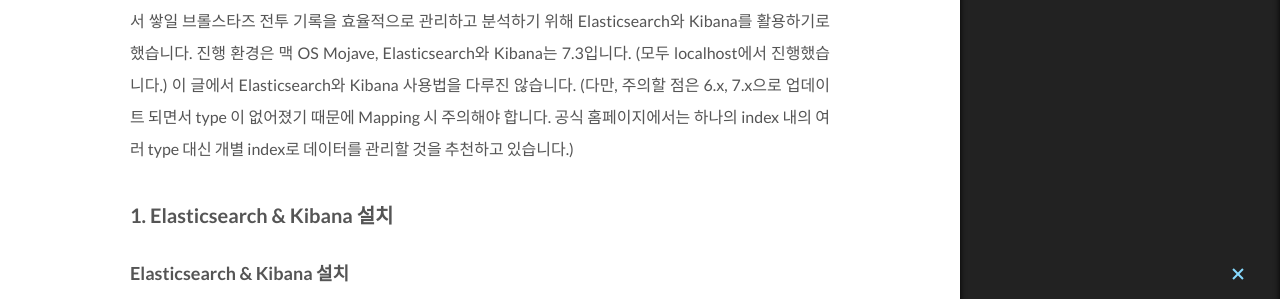
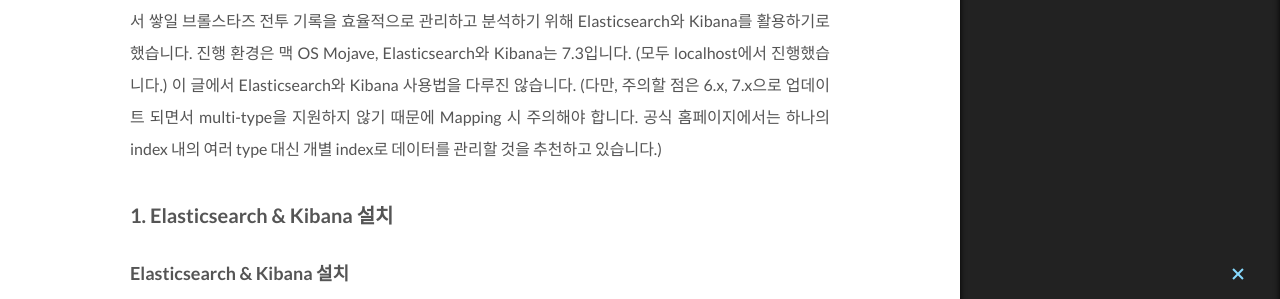
Before and after one commit to novdov/novdov.github.io, a Jekyll site: the page built from _posts/2019-08-24-Brawl-Stars-log-elk.md, in a window 1280 px wide. Shown: the part 568-867 px from the top of the page. Built offline with Jekyll 4.4.1, drawn with Linux system fonts in a browser that asks for light colours; comment, search, counter and statistics services are not loaded; some of the changed text lies outside the part shown.

Commit message:
modify) typo

```diff
--- a/_posts/2019-08-24-Brawl-Stars-log-elk.md
+++ b/_posts/2019-08-24-Brawl-Stars-log-elk.md
@@ -11,7 +11,7 @@ tags:
 - elk
 ---
 
-파이썬을 이용한 시각화는 원하는 대로 데이터를 가공할 수 있다는 장점이 있지만 아무래도 매번 그래프를 그리기에는 노력이 많이 드는 것이 사실입니다. 특히 Plotly 같은 도구를 사용한다면 더욱 그렇죠. 그래서 계속해서 쌓일 브롤스타즈 전투 기록을 효율적으로 관리하고 분석하기 위해 Elasticsearch와 Kibana를 활용하기로 했습니다. 진행 환경은 맥 OS Mojave, Elasticsearch와 Kibana는 7.3입니다. (모두 localhost에서 진행했습니다.) 이 글에서 Elasticsearch와 Kibana 사용법을 다루진 않습니다. (다만, 주의할 점은 6.x, 7.x으로 업데이트 되면서 type 이 없어졌기 때문에 Mapping 시 주의해야 합니다. 공식 홈페이지에서는 하나의 index 내의 여러 type 대신 개별 index로 데이터를 관리할 것을 추천하고 있습니다.)
+파이썬을 이용한 시각화는 원하는 대로 데이터를 가공할 수 있다는 장점이 있지만 아무래도 매번 그래프를 그리기에는 노력이 많이 드는 것이 사실입니다. 특히 Plotly 같은 도구를 사용한다면 더욱 그렇죠. 그래서 계속해서 쌓일 브롤스타즈 전투 기록을 효율적으로 관리하고 분석하기 위해 Elasticsearch와 Kibana를 활용하기로 했습니다. 진행 환경은 맥 OS Mojave, Elasticsearch와 Kibana는 7.3입니다. (모두 localhost에서 진행했습니다.) 이 글에서 Elasticsearch와 Kibana 사용법을 다루진 않습니다. (다만, 주의할 점은 6.x, 7.x으로 업데이트 되면서 multi-type을 지원하지 않기 때문에 Mapping 시 주의해야 합니다. 공식 홈페이지에서는 하나의 index 내의 여러 type 대신 개별 index로 데이터를 관리할 것을 추천하고 있습니다.)
 
 
 
```
